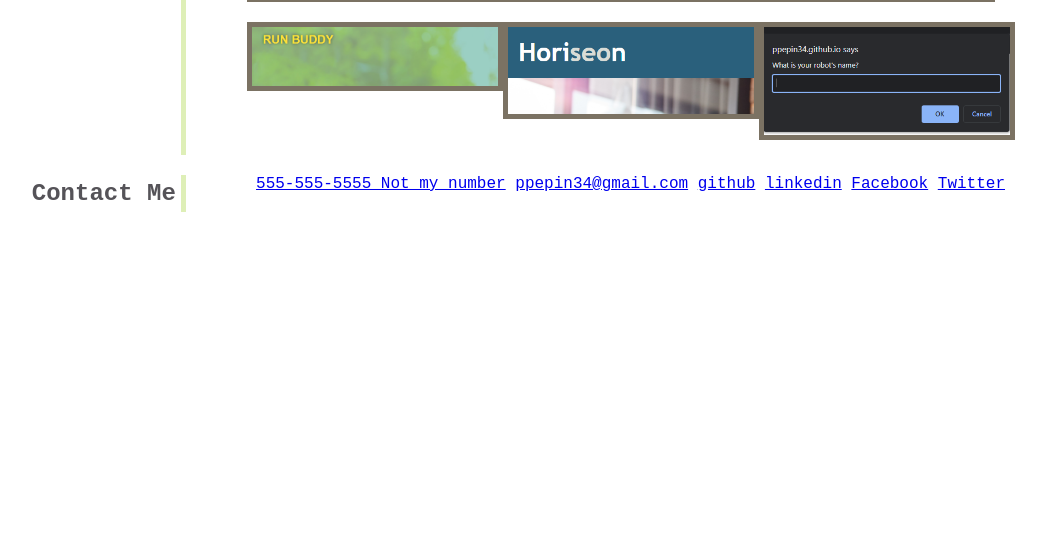
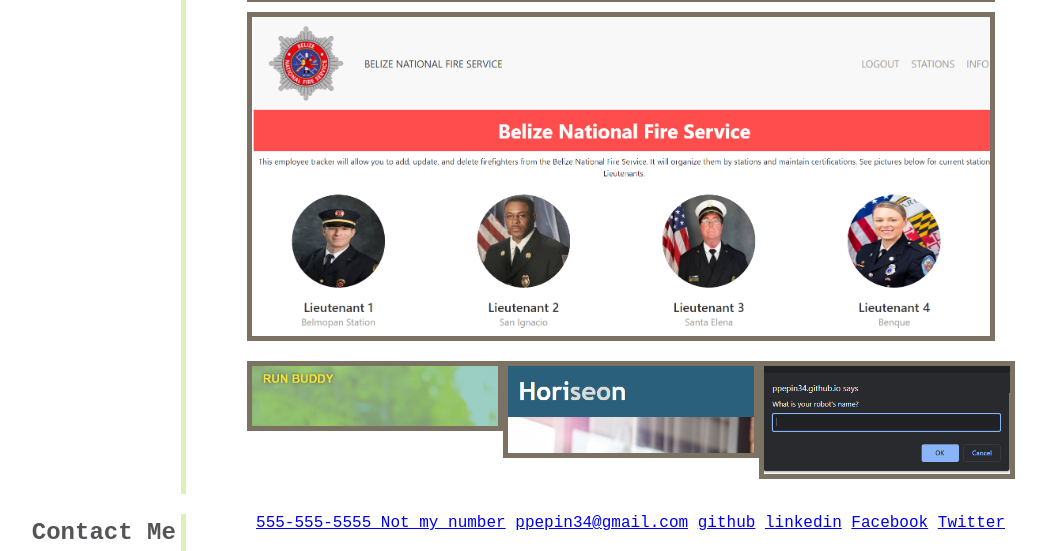
Before and after one commit to ppepin34/portfolio, a plain HTML site: page index.html in a window 1280 px wide. Shown: the part 1046-1597 px from the top of the page, without its empty margins (147-1193 px from the left). Before the commit the page ends 1258 px from the top, so only its background shows below. Drawn offline with Linux system fonts and the light colour scheme.

Commit message:
add bnfs link

```diff
--- a/index.html
+++ b/index.html
@@ -77,6 +77,11 @@
                         <img src="./assets/images/gitpub.png" alt="gitpub">
                     </a>
                 </div>
+                <div class="big-box-link">
+                    <a href="https://belize-fire-dept.herokuapp.com/" alt="Belize National Fire Service" id="bnfs">
+                        <img src="./assets/images/bnfs.png" alt="Belize National Fire Service">
+                    </a>
+                </div>
                 <div class="link-row">
                     <div class="link-row-cell">
                         <a href="https://ppepin34.github.io/run-buddy/" alt="Run Buddy" id="run-buddy">
```
Also changed, not shown: assets/images/bnfs.png (added), assets/images/readme generator 1.png (added).
